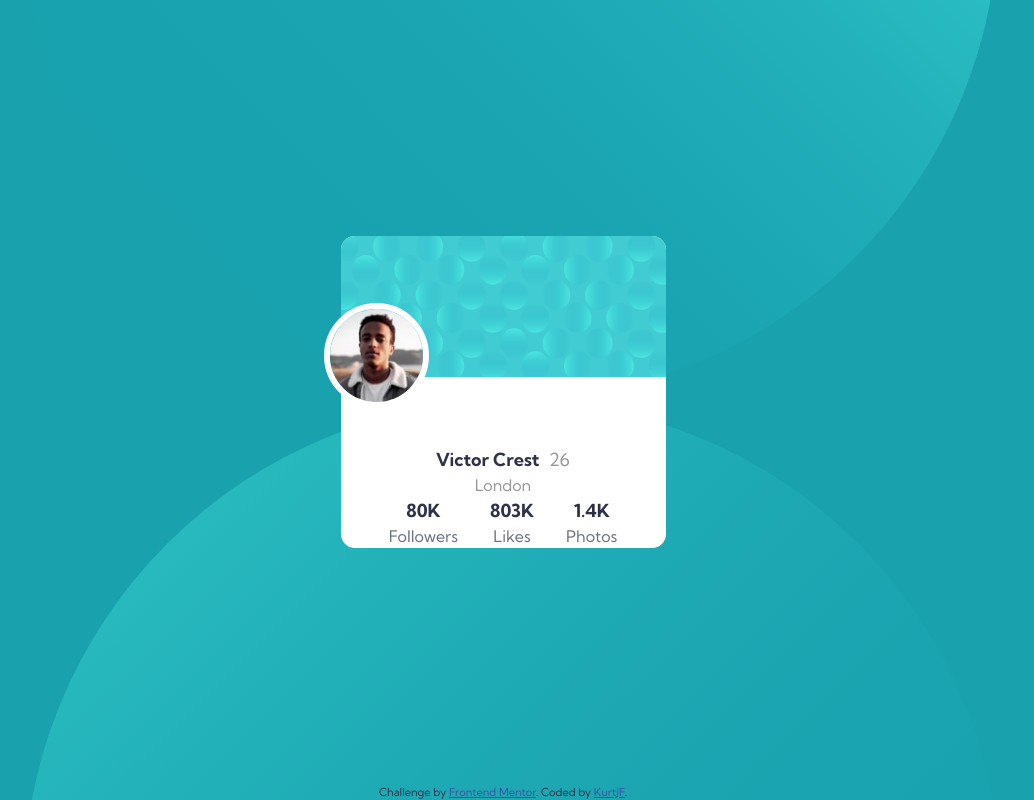
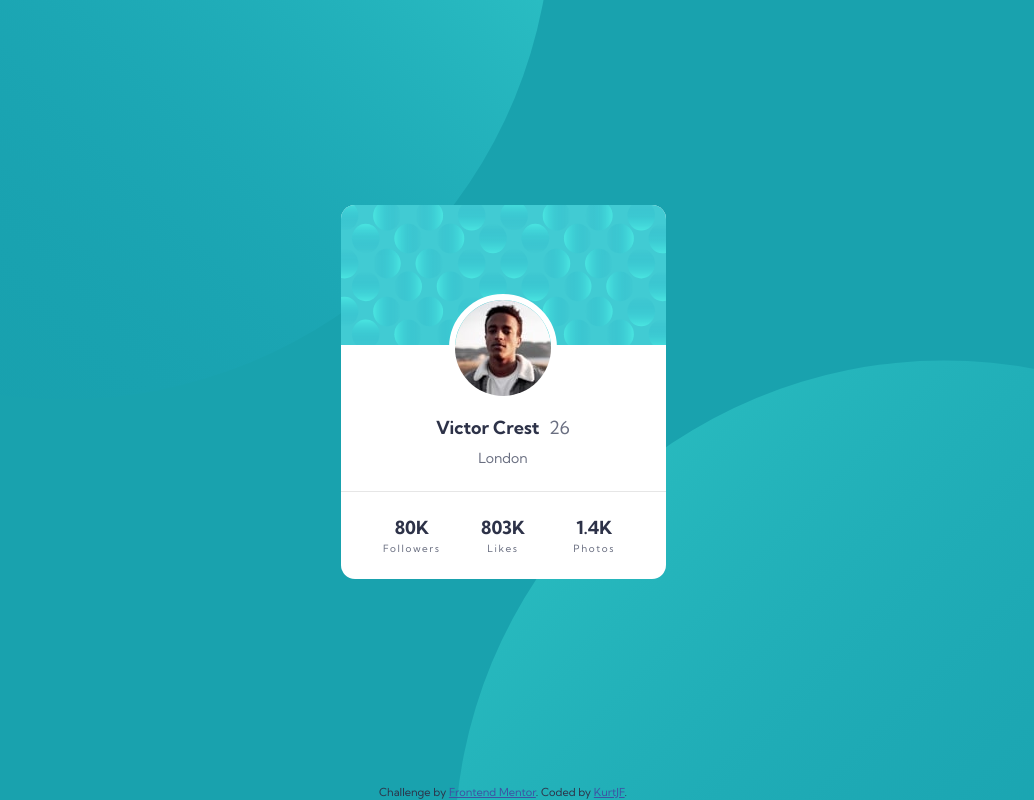
Before and after one commit to KurtJF/frontend-mentor, a plain HTML site: page profile-card/index.html in a window 1280 px wide. Shown: the whole page, without its empty margins (137-1171 px from the left). Drawn offline with Linux system fonts and the light colour scheme.

Commit message:
CSS: fixed bg position (added calc), add padding and border top to make line on stat-container, finalized and double checked code spelling

```diff
--- a/profile-card/styles.css
+++ b/profile-card/styles.css
@@ -31,21 +31,22 @@ img,
 picture {
   max-width: 100%;
   display: block;
-  margin: 0 auto;
 }
+
 /* START */
 :root {
   --cyan: hsl(185, 75%, 39%);
   --dark-blue: hsl(229, 23%, 23%);
   --gray: hsl(0, 0%, 59%);
+  --light-gray: hsl(0, 0%, 90%);
   --gray-blue: hsl(227, 10%, 46%);
 }
 
 body {
-  background-color: var(--cyan);
-  background-image: url(./images/bg-pattern-top.svg),
-    url(./images/bg-pattern-bottom.svg);
-  background-position: right 9rem bottom 25rem, left 10rem top 25rem;
+  background: url(./images/bg-pattern-top.svg),
+    url(./images/bg-pattern-bottom.svg), var(--cyan);
+  background-position: right calc(45vw + 5%) bottom 50vh,
+    left calc(45vw + 5%) top 45vh;
   background-repeat: no-repeat;
   font-family: "Kumbh Sans", sans-serif;
   color: var(--dark-blue);
@@ -56,14 +57,13 @@ body {
 
 .card {
   max-width: 325px;
-  display: flex;
-  flex-direction: column;
   background-color: white;
   margin: auto;
   border-radius: 14px;
 }
 
 .bg-img {
+  background-size: cover;
   border-radius: 14px 14px 0px 0px;
   width: 100%;
   height: 8.8rem;
@@ -71,25 +71,29 @@ body {
 }
 
 .user-img {
-  position: absolute;
-  bottom: 49%;
-  left: 36%;
-  width: 105px;
   border-radius: 50%;
   border: 6px solid white;
+  position: absolute;
+  bottom: 56.5%;
+  left: 50%;
+  transform: translate(-50%, 50%);
 }
 
 .card-container > p,
-.stat > p {
+.stat > p,
+.card-content > p,
+h1 > span {
   color: var(--gray-blue);
 }
 
 .card-content {
   margin-top: 4.3rem;
+  margin-bottom: 1.4rem;
 }
 
 .card-content > p {
-  color: var(--gray);
+  font-size: 14px;
+  margin-top: 0.4rem;
 }
 
 h1,
@@ -99,21 +103,27 @@ h2 {
 }
 
 h1 > span {
-  color: var(--gray);
   padding-left: 0.6rem;
   font-weight: 400;
 }
 
-.line {
-  color: var(--gray);
-  margin-top: 1.5rem;
-}
-
 .stat-container {
+  border-top: 1px solid var(--light-gray);
+  margin-top: 1rem;
   display: flex;
   justify-content: center;
   align-items: center;
-  gap: 2rem;
+  gap: 1.7rem;
+  padding: 1.4rem;
+}
+
+.stat {
+  width: 4rem;
+}
+
+.stat > p {
+  font-size: 10px;
+  letter-spacing: 0.1rem;
 }
 
 .attribution {
```
